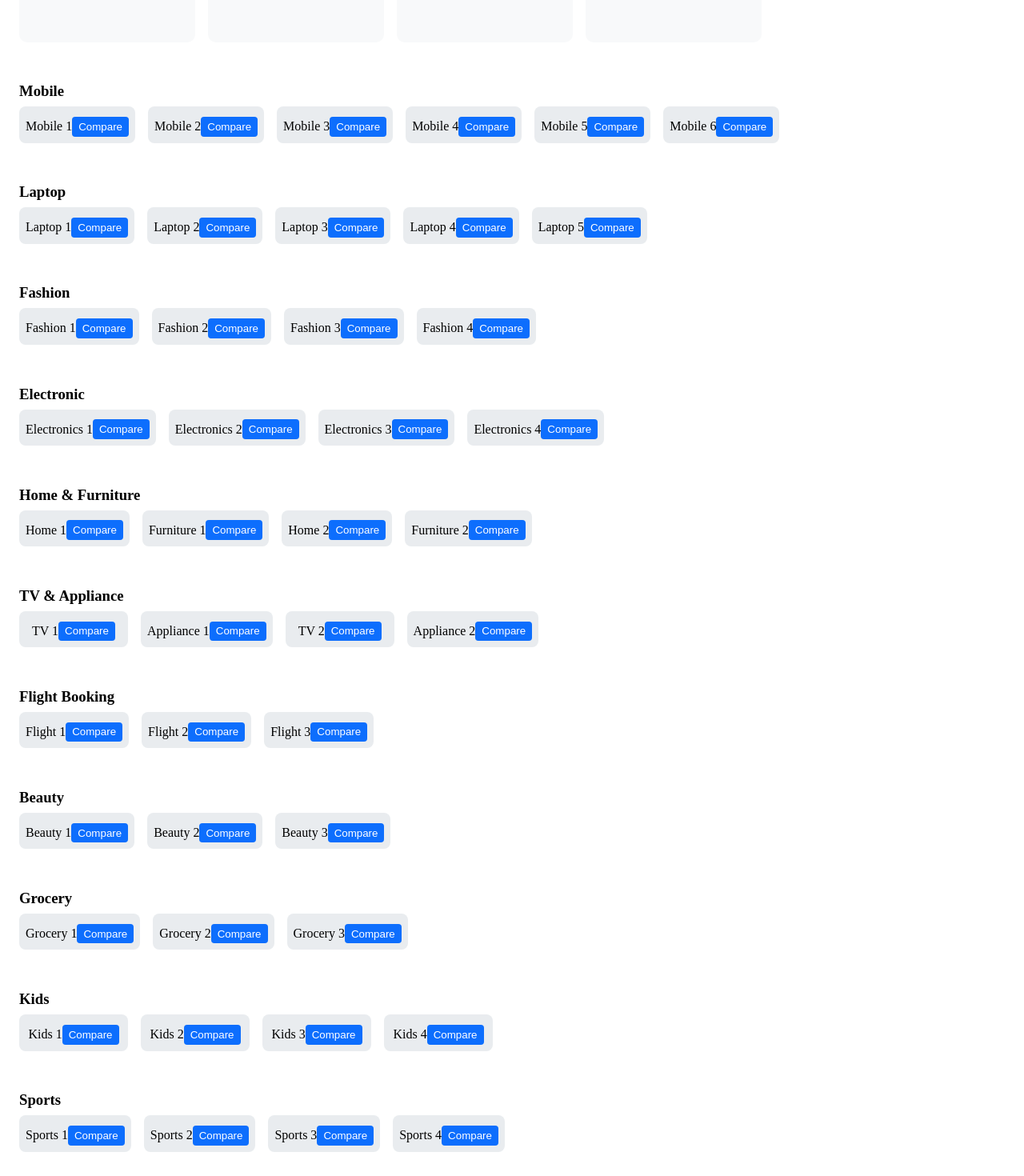
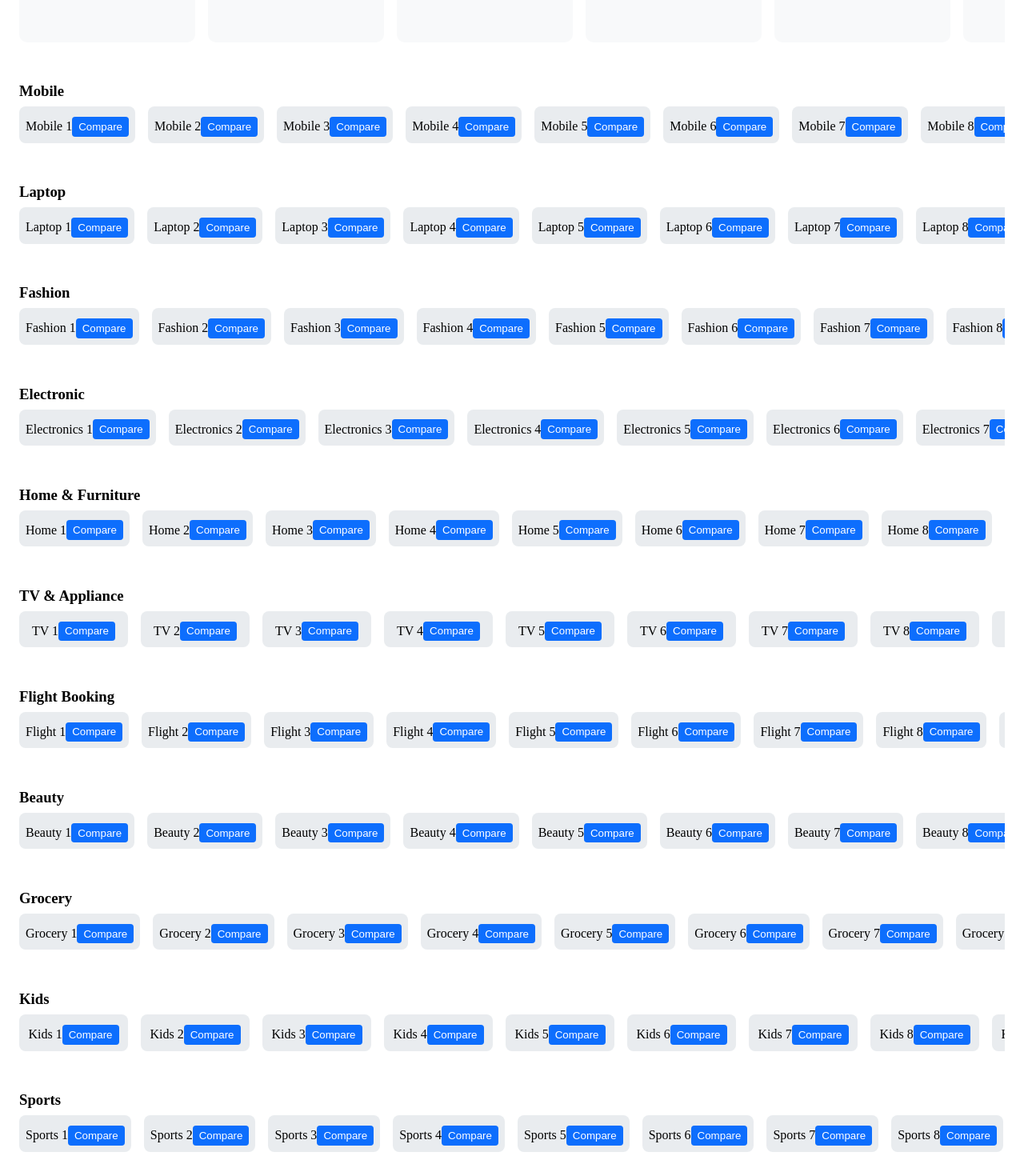
Before and after one commit to dealhunt-24x7/Dealhunt-24x7, a Next.js app: page / in a window 1280 px wide. Shown: the part 420-1890 px from the top of the page at 80% size. Built offline with nearby package versions, Linux system fonts and the light colour scheme.

Commit message:
Update page.js

```diff
--- a/app/page.js
+++ b/app/page.js
@@ -1,4 +1,4 @@
-import React from 'react';
+import React, { useState } from 'react';
 import '../styles/globals.css';
 
 export default function HomePage() {
@@ -7,21 +7,21 @@ export default function HomePage() {
     'TV & Appliance', 'Flight Booking', 'Beauty', 'Grocery', 'Kids', 'Sports'
   ];
 
-  const dealOfTheDay = ['Deal 1', 'Deal 2', 'Deal 3', 'Deal 4'];
+  const dealOfTheDay = Array.from({ length: 20 }, (_, i) => `Deal ${i + 1}`);
 
-  // Example placeholder products for each category
+  // Example: category-wise products stored in object arrays
   const categoryProducts = {
-    Mobile: ['Mobile 1', 'Mobile 2', 'Mobile 3', 'Mobile 4', 'Mobile 5', 'Mobile 6'],
-    Laptop: ['Laptop 1', 'Laptop 2', 'Laptop 3', 'Laptop 4', 'Laptop 5'],
-    Fashion: ['Fashion 1', 'Fashion 2', 'Fashion 3', 'Fashion 4'],
-    Electronic: ['Electronics 1', 'Electronics 2', 'Electronics 3', 'Electronics 4'],
-    'Home & Furniture': ['Home 1', 'Furniture 1', 'Home 2', 'Furniture 2'],
-    'TV & Appliance': ['TV 1', 'Appliance 1', 'TV 2', 'Appliance 2'],
-    'Flight Booking': ['Flight 1', 'Flight 2', 'Flight 3'],
-    Beauty: ['Beauty 1', 'Beauty 2', 'Beauty 3'],
-    Grocery: ['Grocery 1', 'Grocery 2', 'Grocery 3'],
-    Kids: ['Kids 1', 'Kids 2', 'Kids 3', 'Kids 4'],
-    Sports: ['Sports 1', 'Sports 2', 'Sports 3', 'Sports 4'],
+    Mobile: Array.from({ length: 30 }, (_, i) => `Mobile ${i + 1}`),
+    Laptop: Array.from({ length: 25 }, (_, i) => `Laptop ${i + 1}`),
+    Fashion: Array.from({ length: 20 }, (_, i) => `Fashion ${i + 1}`),
+    Electronic: Array.from({ length: 20 }, (_, i) => `Electronics ${i + 1}`),
+    'Home & Furniture': Array.from({ length: 15 }, (_, i) => `Home ${i + 1}`),
+    'TV & Appliance': Array.from({ length: 15 }, (_, i) => `TV ${i + 1}`),
+    'Flight Booking': Array.from({ length: 10 }, (_, i) => `Flight ${i + 1}`),
+    Beauty: Array.from({ length: 12 }, (_, i) => `Beauty ${i + 1}`),
+    Grocery: Array.from({ length: 20 }, (_, i) => `Grocery ${i + 1}`),
+    Kids: Array.from({ length: 15 }, (_, i) => `Kids ${i + 1}`),
+    Sports: Array.from({ length: 15 }, (_, i) => `Sports ${i + 1}`)
   };
 
   return (
```
